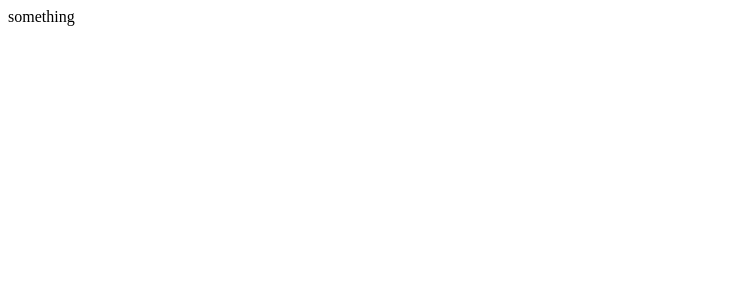
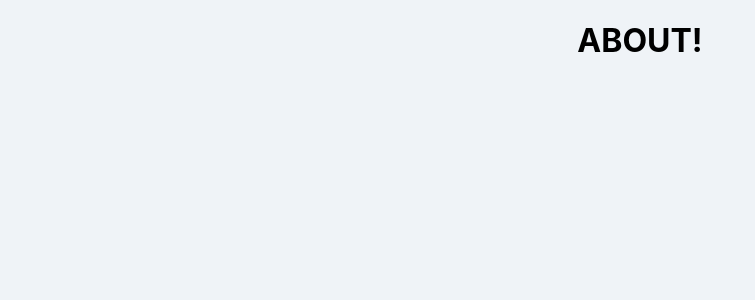
Before and after one commit to junjoons/movie_app_edu, a React (Create React App) app: page /#/about in a window 1280 px wide. Shown: the top 300 px of the page, without its empty margins (0-755 px from the left). Built offline with nearby package versions, Linux system fonts and the light colour scheme.

Commit message:
#6.1 Building the Router

```diff
--- a/src/App.js
+++ b/src/App.js
@@ -1,7 +1,15 @@
 import React from "react";
+import { HashRouter, Route } from "react-router-dom";
+import About from "./routes/About";
+import Home from "./routes/Home";
 
 function App() {
-  return <p1>something</p1>;
+  return (
+    <HashRouter>
+      <Route path="/" exact={true} component={Home} />
+      <Route path="/about" exact={true} component={About} />
+    </HashRouter>
+  );
 }
 
 export default App;
--- a/src/routes/About.js
+++ b/src/routes/About.js
@@ -0,0 +1,7 @@
+import React from "react";
+
+function About() {
+  return <h1>ABOUT!</h1>;
+}
+
+export default About;
```
